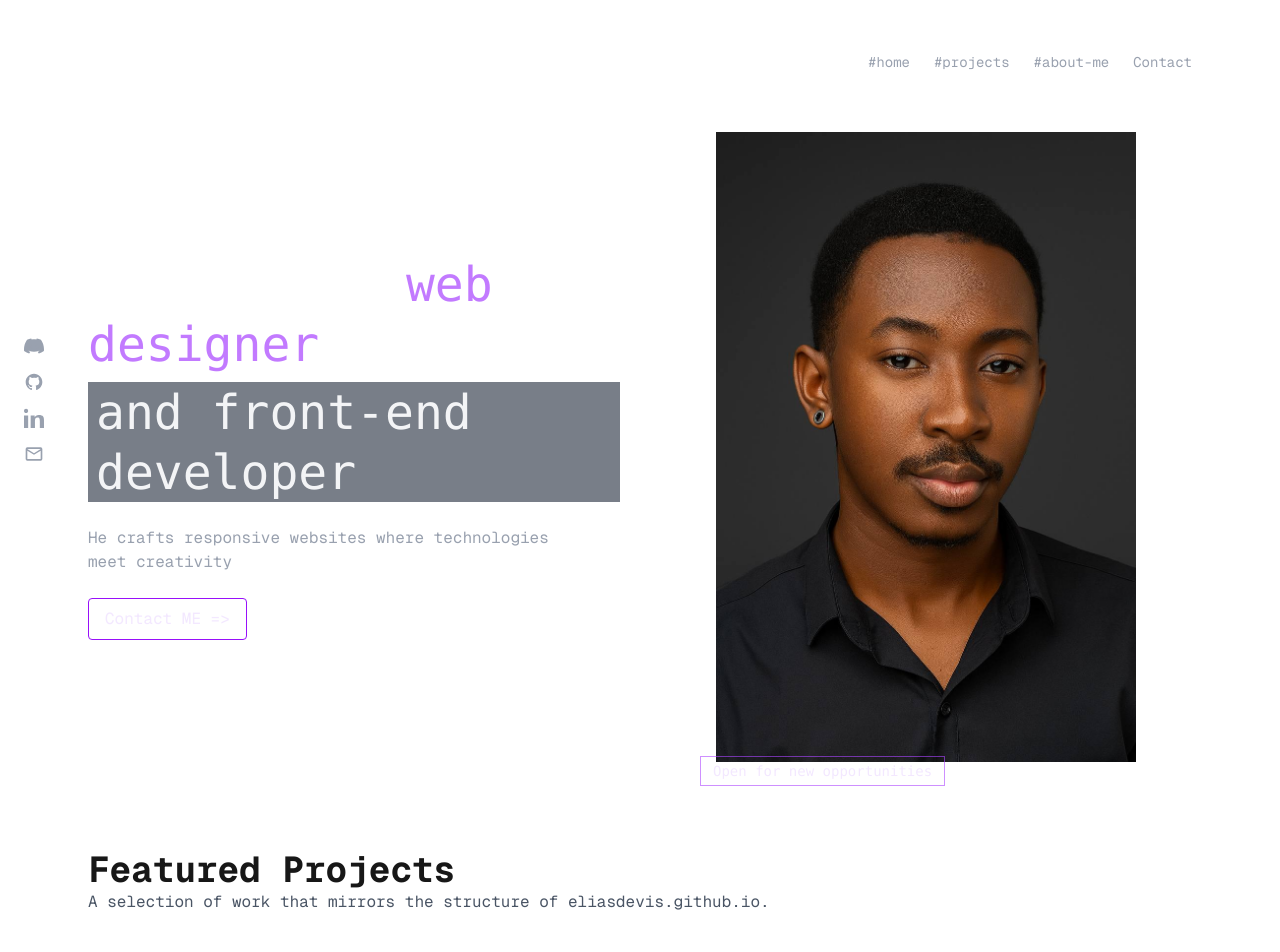
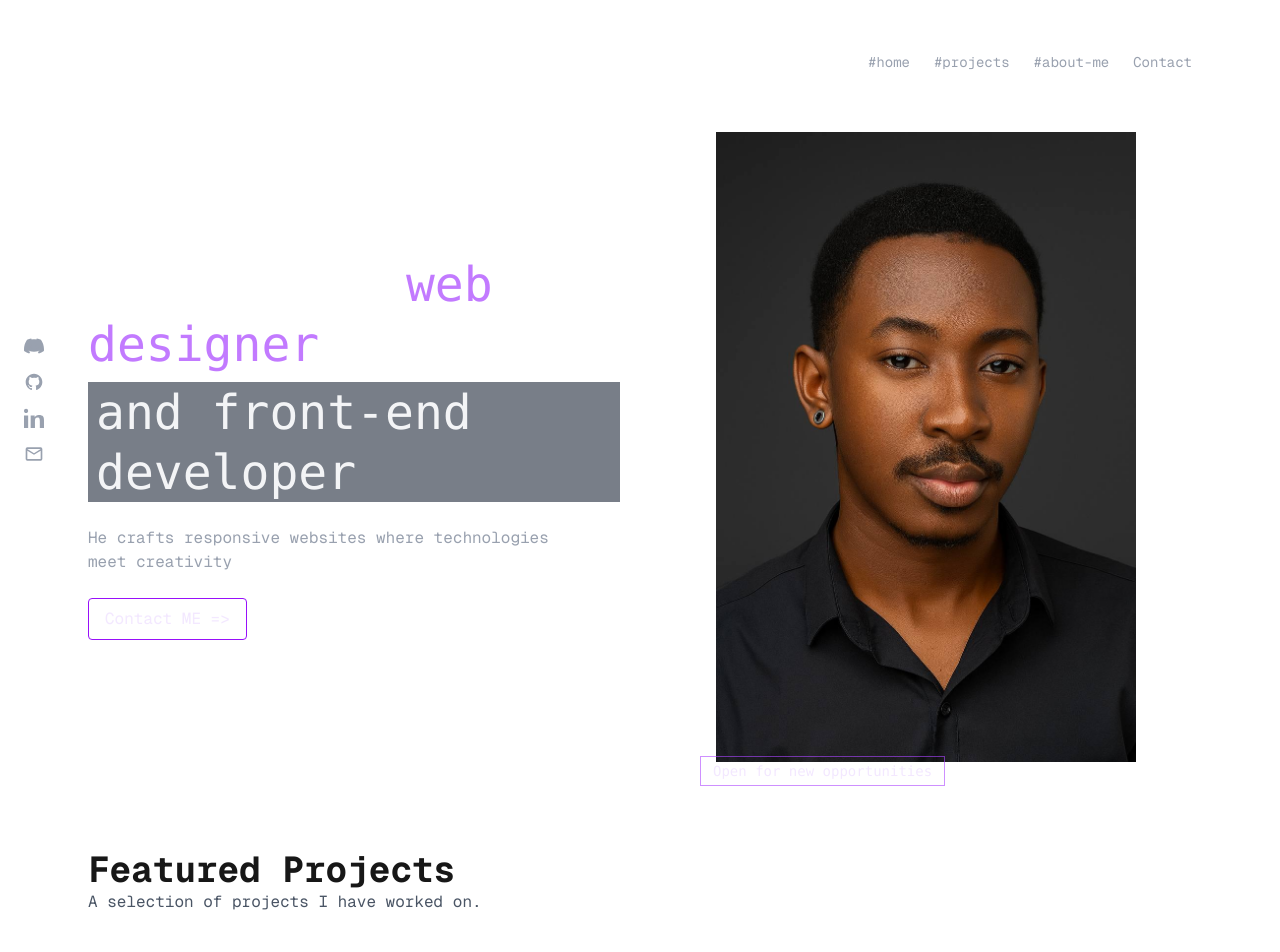
Before and after one commit to aklademarco/AkladeBismarkMarco, a Next.js app: page / in a window 1280 px wide. Shown: the top 952 px of the page. Built offline with nearby package versions, Linux system fonts and the light colour scheme.

Commit message:
Update project description text for clarity

```diff
--- a/src/components/Projects.tsx
+++ b/src/components/Projects.tsx
@@ -32,7 +32,7 @@
       <div className="container mx-auto">
         <div className="mb-10">
           <h2 className="text-3xl md:text-4xl font-bold">Featured Projects</h2>
-          <p className="text-gray-600 dark:text-gray-300">A selection of work that mirrors the structure of eliasdevis.github.io.</p>
+          <p className="text-gray-600 dark:text-gray-300">A selection of projects I have worked on.</p>
         </div>
         <div className="grid sm:grid-cols-2 lg:grid-cols-3 gap-6">
           {PROJECTS.map((p, i) => (
```
